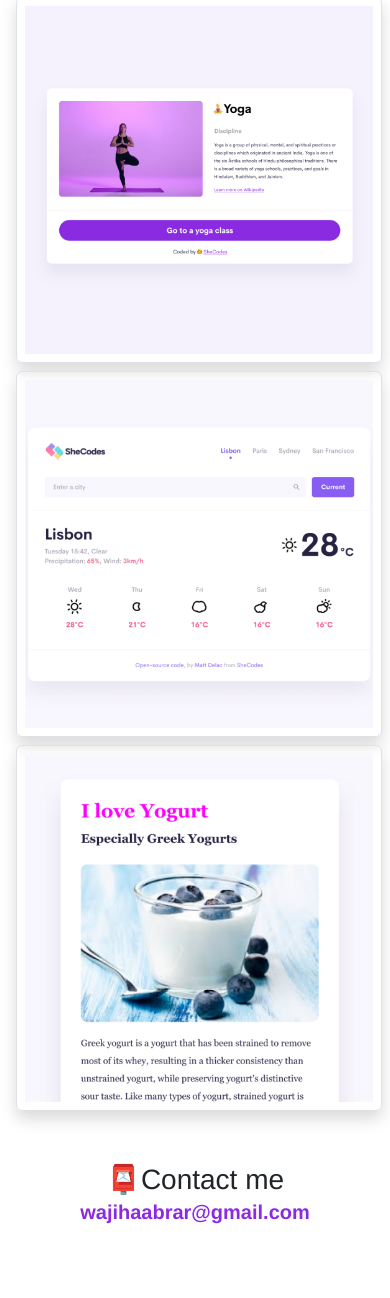
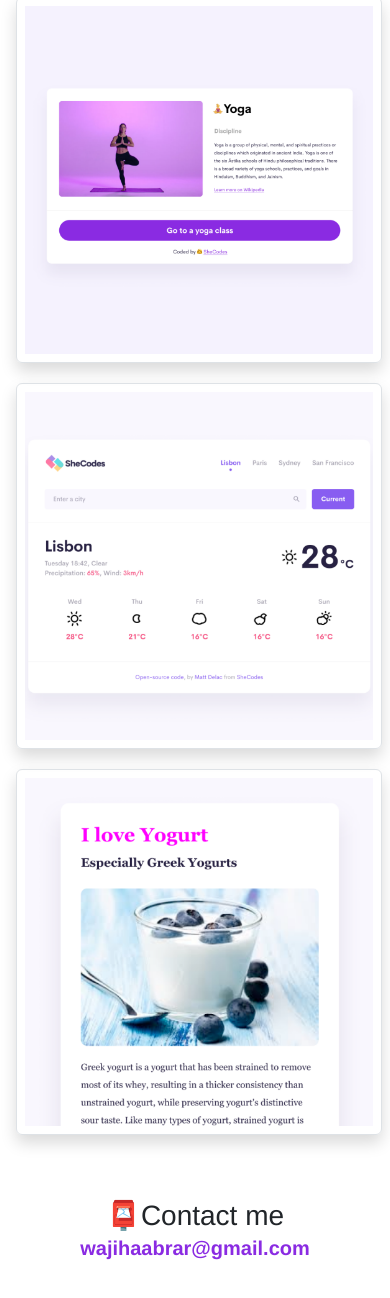
Before and after one commit to WajihaAbrar/Shecodes-Portfolio-Homework, a plain HTML site: page about.html in a window 390 px wide. Shown: the part 376-1674 px from the top of the page. Drawn offline with nearby package versions, Linux system fonts and the light colour scheme.

Commit message:
Updated the CSS file.

```diff
--- a/about.html
+++ b/about.html
@@ -80,21 +80,21 @@
           <img
             src="/images/yoga.png"
             alt="Woman doing Yoga"
-            class="img-fluid p-2 m-1 rounded border shadow"
+            class="img-fluid p-2 m-1 mb-3 rounded border shadow"
           />
         </div>
         <div class="col-sm-4">
           <img
             src="/images/weather.png"
             alt="Tells the weather of a city"
-            class="img-fluid p-2 m-1 rounded border shadow"
+            class="img-fluid p-2 m-1 mb-3 rounded border shadow"
           />
         </div>
         <div class="col-sm-4">
           <img
             src="/images/yogurt.png"
             alt="A landing page about Yogurt"
-            class="img-fluid p-2 m-1 rounded border shadow"
+            class="img-fluid p-2 m-1 mb-3 rounded border shadow"
           />
         </div>
       </div>
--- a/src/style.css
+++ b/src/style.css
@@ -1,6 +1,6 @@
 :root {
   --primary-color: #8a2be2;
-  --secondary-color: #fa7070;
+  --secondary-color: #ff1eff;
   --box-shadow: 0 5px 10px rgba(0, 0, 0, 0.3);
 }
 
@@ -141,6 +141,9 @@ p {
     margin: 15px 25px;
     border-radius: 4px;
   }
+  .app-button:hover {
+    color: #fff;
+  }
   .link-button {
     padding: 10px 15px;
   }
```
